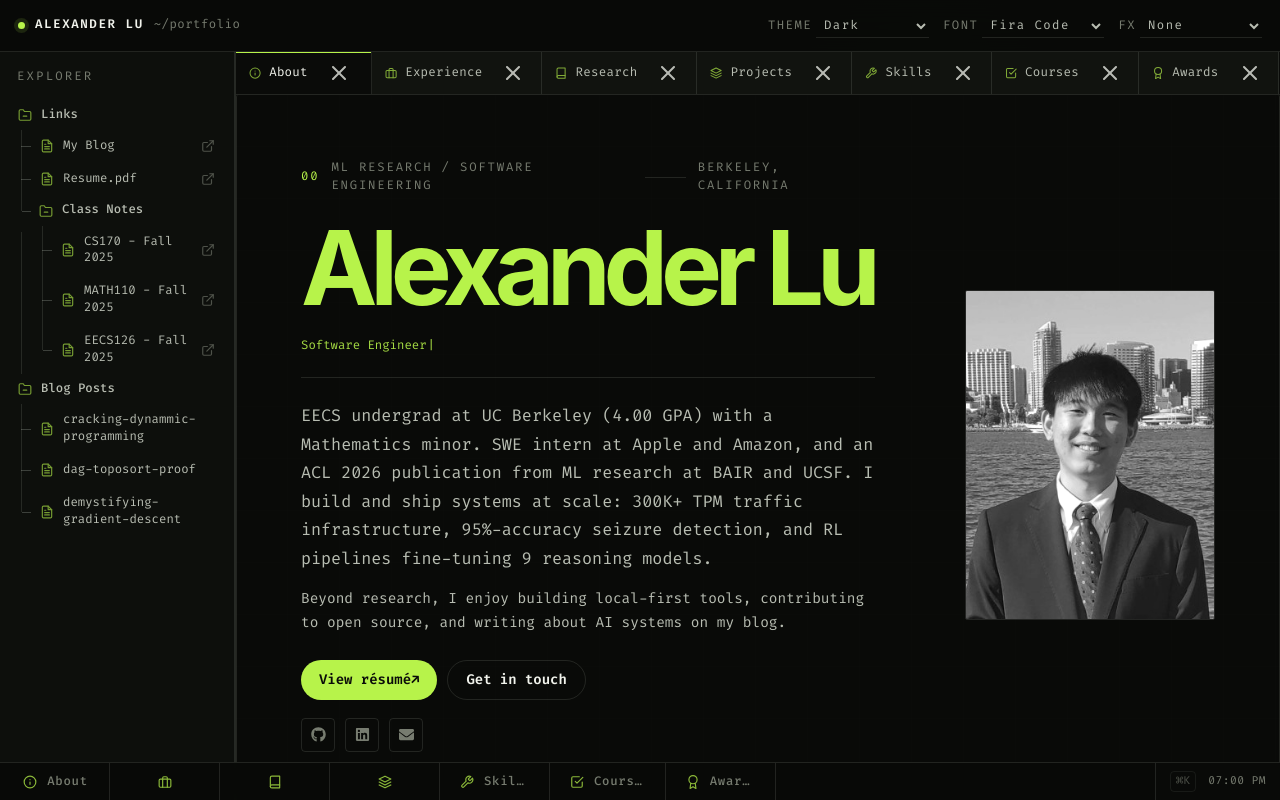
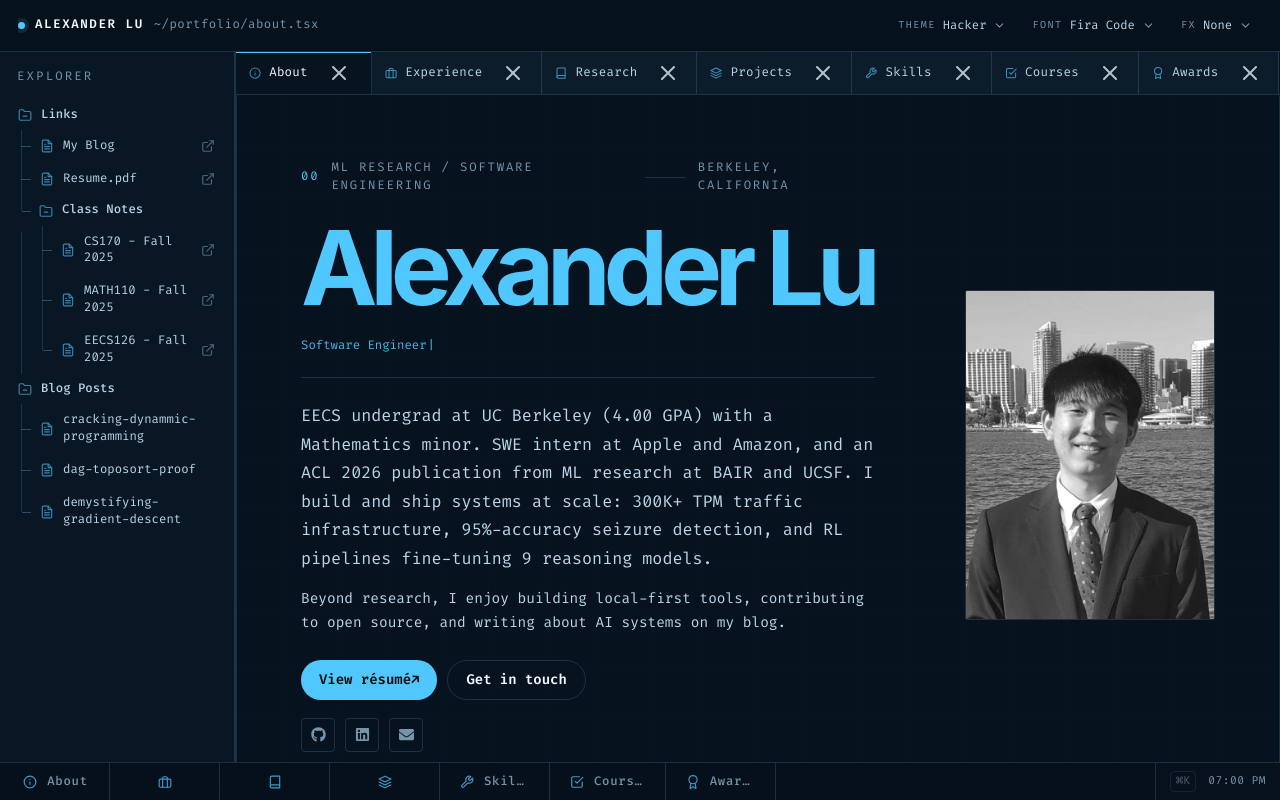
Before and after one commit to YLu-1258/alexdev, a React (Vite) app: page / in a window 1280 px wide. Built offline with nearby package versions, Linux system fonts and the light colour scheme.

Commit message:
Refine appearance controls and dynamic paths

```diff
--- a/index.html
+++ b/index.html
@@ -5,7 +5,7 @@
         <link rel="icon" type="image/svg+xml" href="/pfp.png" />
         <meta name="viewport" content="width=device-width, initial-scale=1.0" />
         <meta name="description" content="Alexander Lu — software engineer and machine learning researcher at UC Berkeley." />
-        <meta name="theme-color" content="#090a08" />
+        <meta name="theme-color" content="#06111c" />
         <title>Alexander Lu</title>
     </head>
     <body>
--- a/src/App.css
+++ b/src/App.css
@@ -5,23 +5,23 @@
 .app {
   --header-height: 52px;
   --bottom-height: 38px;
-  --bg-root: #090a08;
-  --bg-panel: #0d0f0c;
-  --bg-content: #0a0b09;
-  --bg-surface: #11130f;
-  --bg-surface-soft: #0d0f0c;
-  --bg-elevated: #171a14;
-  --text-main: #f1f3ec;
-  --text-muted: #777c70;
-  --text-soft: #b8bdb2;
-  --accent: #b7f34a;
-  --hover-surface: #171a14;
-  --card-border: rgba(220, 229, 210, 0.12);
+  --bg-root: #06111c;
+  --bg-panel: #091725;
+  --bg-content: #07131f;
+  --bg-surface: #0c1c2a;
+  --bg-surface-soft: #0a1825;
+  --bg-elevated: #10283a;
+  --text-main: #eef8ff;
+  --text-muted: #7694aa;
+  --text-soft: #b9d5e7;
+  --accent: #51c7ff;
+  --hover-surface: #10283a;
+  --card-border: rgba(104, 193, 242, 0.18);
   --container-shadow: none;
-  --container-border: rgba(220, 229, 210, 0.1);
-  --scroll-track: #0a0b09;
-  --scroll-thumb: #34382f;
-  --scroll-thumb-hover: #555d4a;
+  --container-border: rgba(104, 193, 242, 0.14);
+  --scroll-track: #07131f;
+  --scroll-thumb: #24516c;
+  --scroll-thumb-hover: #33779c;
   --header-grad-start: #0057a8;
   --header-grad-mid: #007acc;
   --header-grad-end: #0099cc;
--- a/src/App.tsx
+++ b/src/App.tsx
@@ -51,15 +51,16 @@ const App: React.FC = () => {
   const [sidebarWidth, setSidebarWidth] = useState(236);
 
   const [tabs, setTabs] = useState<Tab[]>([
-    { id: "0", title: 'About', type: 'about', content: <About /> },
-    { id: "1", title: 'Experience', type: 'experience', content: <Experiences /> },
-    { id: "2", title: 'Research', type: 'research', content: <Research /> },
-    { id: "3", title: 'Projects', type: 'projects', content: <Projects /> },
-    { id: "4", title: 'Skills', type: 'skills', content: <Skills /> },
-    { id: "5", title: 'Courses', type: 'courses', content: <Courses /> },
-    { id: "6", title: 'Awards', type: 'awards', content: <Awards /> },
+    { id: "0", title: 'About', type: 'about', path: '~/portfolio/about.tsx', content: <About /> },
+    { id: "1", title: 'Experience', type: 'experience', path: '~/portfolio/experience.tsx', content: <Experiences /> },
+    { id: "2", title: 'Research', type: 'research', path: '~/portfolio/research.tsx', content: <Research /> },
+    { id: "3", title: 'Projects', type: 'projects', path: '~/portfolio/projects.tsx', content: <Projects /> },
+    { id: "4", title: 'Skills', type: 'skills', path: '~/portfolio/skills.tsx', content: <Skills /> },
+    { id: "5", title: 'Courses', type: 'courses', path: '~/portfolio/courses.tsx', content: <Courses /> },
+    { id: "6", title: 'Awards', type: 'awards', path: '~/portfolio/awards.tsx', content: <Awards /> },
   ]);
   const [activeTabId, setActiveTabId] = useState<string>("0");
+  const [browsedPath, setBrowsedPath] = useState<string | null>(null);
   const [theme, setTheme] = useState<ThemeMode>(getInitialTheme);
   const [font, setFont] = useState<FontMode>(() => getStored(FONT_KEY, 'fira', FONT_OPTIONS));
   const [effect, setEffect] = useState<EffectMode>(() => getStored(EFFECT_KEY, 'none', EFFECT_OPTIONS));
@@ -208,6 +209,7 @@ const App: React.FC = () => {
   const handleCreateTab = async (page: Page) => {
     const foundTab = tabs.find(tab => tab.title === page.title);
     if (foundTab) {
+      setBrowsedPath(null);
       setActiveTabId(foundTab.id);
       return;
     }
@@ -216,9 +218,16 @@ const App: React.FC = () => {
       title: page.title,
       type: page.type,
       content: page.content,
+      path: page.path,
     };
     setTabs(prev => [...prev, newTab]);
+    setBrowsedPath(null);
     setActiveTabId(newTab.id);
+  };
+
+  const handleActivateTab = (id: string) => {
+    setBrowsedPath(null);
+    setActiveTabId(id);
   };
 
   const handleCreateBlog = (slug: string) => {
@@ -227,6 +236,7 @@ const App: React.FC = () => {
       const missing: Page = {
         title: `Missing post: ${slug}`,
         type: "blog",
+        path: `~/portfolio/blog/${slug}.md`,
         content: <div style={{ padding: 18 }}>Couldn’t find blog post: {slug}</div>,
       };
       handleCreateTab(missing);
@@ -236,11 +246,15 @@ const App: React.FC = () => {
     const page: Page = {
       title: post.title,
       type: "blog",
+      path: `~/portfolio/blog/${slug}.md`,
       content: <BlogPostView post={post} onOpenBlog={handleCreateBlog} />,
     };
 
     handleCreateTab(page);
   };
+
+  const activeTab = tabs.find(tab => tab.id === activeTabId);
+  const currentPath = browsedPath ?? activeTab?.path ?? '~/portfolio';
 
   return (
     <div className="app" data-theme={theme} data-font={font} data-effects={effect} ref={appRef}>
@@ -249,6 +263,7 @@ const App: React.FC = () => {
         theme={theme}
         font={font}
         effect={effect}
+        currentPath={currentPath}
         onThemeChange={setTheme}
         onFontChange={setFont}
         onEffectChange={setEffect}
@@ -264,7 +279,7 @@ const App: React.FC = () => {
             onMouseDown={(e) => e.preventDefault()}
           >
             <div className="app-sidebar-content">
-              <FileTree handleCreateBlog={handleCreateBlog} />
+              <FileTree handleCreateBlog={handleCreateBlog} onBrowsePath={setBrowsedPath} />
             </div>
             <div className="app-sidebar-resizer" onMouseDown={startResizing} />
           </div>
@@ -274,7 +289,7 @@ const App: React.FC = () => {
           tabs={tabs}
           setTabs={setTabs}
           activeTabId={activeTabId}
-          setActiveTabId={setActiveTabId}
+          onActivateTab={handleActivateTab}
         />
 
       </div>
--- a/src/components/BottomBar.tsx
+++ b/src/components/BottomBar.tsx
@@ -43,6 +43,7 @@ const BottomBar: React.FC<BottomBarProps> = ({ handleCreateTab }) => {
   const createPage = (p: (typeof pages)[number]): Page => ({
     title: p.title,
     type: p.type,
+    path: `~/portfolio/${p.type}.tsx`,
     content: p.element,
   });
 
--- a/src/components/CommandPalette.tsx
+++ b/src/components/CommandPalette.tsx
@@ -59,7 +59,7 @@ export default function CommandPalette({ open, onClose, onNavigate, onOpenBlog }
       label: s.label,
       hint: 'Section',
       icon: s.icon,
-      action: () => { onNavigate({ title: s.label, type: s.type, content: s.element }); onClose(); },
+      action: () => { onNavigate({ title: s.label, type: s.type, path: `~/portfolio/${s.type}.tsx`, content: s.element }); onClose(); },
     })),
     ...allPosts.map(p => ({
       id: p.slug,
--- a/src/components/FileTree.tsx
+++ b/src/components/FileTree.tsx
@@ -4,7 +4,10 @@ import "./css/FileTree.css";
 
 interface FileTreeProps {
   handleCreateBlog: (slug: string) => void;
+  onBrowsePath: (path: string) => void;
 }
+
+const pathSegment = (name: string) => name.toLowerCase().replace(/\s+/g, '-');
 
 type TreeNode =
   | {
@@ -52,8 +55,12 @@ function insertPath(root: TreeNode[], parts: string[], slug: string) {
 const BlogFile: React.FC<{
   node: Extract<TreeNode, { type: "blog" }>;
   onOpen: (slug: string) => void;
-}> = ({ node, onOpen }) => (
-  <div className="tree-item file" onClick={() => onOpen(node.slug)}>
+  onBrowsePath: (path: string) => void;
+}> = ({ node, onOpen, onBrowsePath }) => (
+  <div className="tree-item file" onClick={() => {
+    onBrowsePath(`~/portfolio/blog/${node.slug}.md`);
+    onOpen(node.slug);
+  }}>
     <FiFileText />
     <span>{node.name}</span>
   </div>
@@ -61,8 +68,10 @@ const BlogFile: React.FC<{
 
 const ExternalFile: React.FC<{
   node: Extract<TreeNode, { type: "external" }>;
-}> = ({ node }) => (
-  <div className="tree-item file">
+  path: string;
+  onBrowsePath: (path: string) => void;
+}> = ({ node, path, onBrowsePath }) => (
+  <div className="tree-item file" onClick={() => onBrowsePath(path)}>
     <FiFileText />
     <a
       href={node.href}
@@ -150,12 +159,17 @@ const tree: TreeNode[] = [
 const Folder: React.FC<{
   node: Extract<TreeNode, { type: "folder" }>;
   onOpen: (slug: string) => void;
-}> = ({ node, onOpen }) => {
+  path: string;
+  onBrowsePath: (path: string) => void;
+}> = ({ node, onOpen, path, onBrowsePath }) => {
   const [open, setOpen] = useState(true);
 
   return (
     <div className="tree-node">
-      <div className="tree-item folder" onClick={() => setOpen(!open)}>
+      <div className="tree-item folder" onClick={() => {
+        onBrowsePath(path);
+        setOpen(!open);
+      }}>
         {open ? <FiFolderMinus /> : <FiFolderPlus />}
         <span>{node.name}</span>
       </div>
@@ -164,12 +178,12 @@ const Folder: React.FC<{
         <div className="tree-children">
           {node.children.map((child, i) => {
             if (child.type === "folder") {
-                return <Folder key={i} node={child} onOpen={onOpen} />;
+                return <Folder key={i} node={child} onOpen={onOpen} path={`${path}/${pathSegment(child.name)}`} onBrowsePath={onBrowsePath} />;
             }
             if (child.type === "blog") {
-                return <BlogFile key={i} node={child} onOpen={onOpen} />;
+                return <BlogFile key={i} node={child} onOpen={onOpen} onBrowsePath={onBrowsePath} />;
             }
-            return <ExternalFile key={i} node={child} />;
+            return <ExternalFile key={i} node={child} path={`${path}/${pathSegment(child.name)}`} onBrowsePath={onBrowsePath} />;
           })}
         </div>
       )}
@@ -177,12 +191,12 @@ const Folder: React.FC<{
   );
 };
 
-const FileTree: React.FC<FileTreeProps> = ({ handleCreateBlog }) => {
+const FileTree: React.FC<FileTreeProps> = ({ handleCreateBlog, onBrowsePath }) => {
   return (
     <div className="file-tree">
       {tree.map((node, i) =>
         node.type === "folder" ? (
-          <Folder key={i} node={node} onOpen={handleCreateBlog} />
+          <Folder key={i} node={node} onOpen={handleCreateBlog} path={`~/portfolio/${pathSegment(node.name)}`} onBrowsePath={onBrowsePath} />
         ) : null
       )}
     </div>
--- a/src/components/Header.tsx
+++ b/src/components/Header.tsx
@@ -1,14 +1,51 @@
-import React from 'react';
+import React, { useEffect, useRef, useState } from 'react';
+import { FiCheck, FiChevronDown } from 'react-icons/fi';
 import './css/Header.css';
 
 type ThemeMode = 'dark' | 'light' | 'ocean' | 'sunset' | 'forest' | 'nord' | 'midnight' | 'rose';
 type FontMode = 'fira' | 'serif' | 'rounded' | 'system' | 'mono';
 type EffectMode = 'none' | 'glow' | 'grain' | 'scanlines' | 'blur' | 'neon';
+type ControlKey = 'theme' | 'font' | 'effect';
+
+interface Choice {
+    value: string;
+    label: string;
+    detail?: string;
+}
+
+const THEME_CHOICES: Choice[] = [
+    { value: 'dark', label: 'Hacker', detail: 'Blue-black' },
+    { value: 'light', label: 'Light', detail: 'Paper' },
+    { value: 'ocean', label: 'Ocean', detail: 'Teal' },
+    { value: 'sunset', label: 'Sunset', detail: 'Warm' },
+    { value: 'forest', label: 'Forest', detail: 'Green' },
+    { value: 'nord', label: 'Nord', detail: 'Cool' },
+    { value: 'midnight', label: 'Midnight', detail: 'Violet' },
+    { value: 'rose', label: 'Rose', detail: 'Pink' },
+];
+
+const FONT_CHOICES: Choice[] = [
+    { value: 'fira', label: 'Fira Code', detail: 'Editor' },
+    { value: 'mono', label: 'Monospace', detail: 'Terminal' },
+    { value: 'serif', label: 'Serif', detail: 'Editorial' },
+    { value: 'rounded', label: 'Rounded', detail: 'Soft' },
+    { value: 'system', label: 'System', detail: 'Native' },
+];
+
+const EFFECT_CHOICES: Choice[] = [
+    { value: 'none', label: 'None' },
+    { value: 'glow', label: 'Glow' },
+    { value: 'grain', label: 'Grain' },
+    { value: 'scanlines', label: 'Scanlines' },
+    { value: 'blur', label: 'Glass' },
+    { value: 'neon', label: 'Neon' },
+];
 
 interface HeaderProps {
     theme: ThemeMode;
     font: FontMode;
     effect: EffectMode;
+    currentPath: string;
     onThemeChange: (value: ThemeMode) => void;
     onFontChange: (value: FontMode) => void;
     onEffectChange: (value: EffectMode) => void;
@@ -18,54 +55,95 @@ const Header: React.FC<HeaderProps> = ({
     theme,
     font,
     effect,
+    currentPath,
     onThemeChange,
     onFontChange,
     onEffectChange,
 }) => {
+    const [openControl, setOpenControl] = useState<ControlKey | null>(null);
+    const controlsRef = useRef<HTMLDivElement>(null);
+
+    useEffect(() => {
+        const onPointerDown = (event: PointerEvent) => {
+            if (!controlsRef.current?.contains(event.target as Node)) setOpenControl(null);
+        };
+        const onKeyDown = (event: KeyboardEvent) => {
+            if (event.key === 'Escape') setOpenControl(null);
+        };
+        document.addEventListener('pointerdown', onPointerDown);
+        window.addEventListener('keydown', onKeyDown);
+        return () => {
+            document.removeEventListener('pointerdown', onPointerDown);
+            window.removeEventListener('keydown', onKeyDown);
+        };
+    }, []);
+
+    const renderControl = (
+        key: ControlKey,
+        label: string,
+        value: string,
+        choices: Choice[],
+        onChange: (next: string) => void,
+    ) => {
+        const isOpen = openControl === key;
+        const selected = choices.find(choice => choice.value === value) ?? choices[0];
+
+        return (
+            <div className={`control-menu ${isOpen ? 'open' : ''}`}>
+                <button
+                    className="control-trigger"
+                    type="button"
+                    aria-haspopup="listbox"
+                    aria-expanded={isOpen}
+                    onClick={() => setOpenControl(isOpen ? null : key)}
+                >
+                    <span className="control-label">{label}</span>
+                    <span className="control-value">{selected.label}</span>
+                    <FiChevronDown className="control-chevron" aria-hidden="true" />
+                </button>
+                <div
+                    className="control-dropdown"
+                    role="listbox"
+                    aria-label={`${label} options`}
+                    aria-hidden={!isOpen}
+                >
+                    {choices.map(choice => (
+                        <button
+                            key={choice.value}
+                            className={`control-option ${choice.value === value ? 'selected' : ''}`}
+                            type="button"
+                            role="option"
+                            aria-selected={choice.value === value}
+                            tabIndex={isOpen ? 0 : -1}
+                            onClick={() => {
+                                onChange(choice.value);
+                                setOpenControl(null);
+                            }}
+                        >
+                            <span className={`control-swatch control-swatch--${key}`} aria-hidden="true" />
+                            <span className="control-option-label">{choice.label}</span>
+                            {choice.detail && <span className="control-option-detail">{choice.detail}</span>}
+                            <FiCheck className="control-check" aria-hidden="true" />
+                        </button>
+                    ))}
+                </div>
+            </div>
+        );
+    };
+
     return (
-        <div className="header">
+        <header className="header">
             <div className="header-brand">
                 <span className="header-signal" aria-hidden="true" />
                 <span className="header-title">Alexander Lu</span>
-                <span className="header-path">~/portfolio</span>
+                <span className="header-path" title={currentPath}>{currentPath}</span>
             </div>
-            <div className="theme-controls" aria-label="Theme controls">
-                <label className="theme-control-item">
-                    <span>Theme</span>
-                    <select value={theme} onChange={(e) => onThemeChange(e.target.value as ThemeMode)}>
-                        <option value="dark">Dark</option>
-                        <option value="light">Light</option>
-                        <option value="ocean">Ocean</option>
-                        <option value="sunset">Sunset</option>
-                        <option value="forest">Forest</option>
-                        <option value="nord">Nord</option>
-                        <option value="midnight">Midnight</option>
-                        <option value="rose">Rose</option>
-                    </select>
-                </label>
-                <label className="theme-control-item">
-                    <span>Font</span>
-                    <select value={font} onChange={(e) => onFontChange(e.target.value as FontMode)}>
-                        <option value="fira">Fira Code</option>
-                        <option value="mono">Monospace</option>
-                        <option value="serif">Serif</option>
-                        <option value="rounded">Rounded</option>
-                        <option value="system">System</option>
-                    </select>
-                </label>
-                <label className="theme-control-item">
-                    <span>FX</span>
-                    <select value={effect} onChange={(e) => onEffectChange(e.target.value as EffectMode)}>
-                        <option value="none">None</option>
-                        <option value="glow">Glow</option>
-                        <option value="grain">Grain</option>
-                        <option value="scanlines">Scanlines</option>
-                        <option value="blur">Blur</option>
-                        <option value="neon">Neon</option>
-                    </select>
-                </label>
+            <div className="theme-controls" aria-label="Appearance controls" ref={controlsRef}>
+                {renderControl('theme', 'Theme', theme, THEME_CHOICES, value => onThemeChange(value as ThemeMode))}
+                {renderControl('font', 'Font', font, FONT_CHOICES, value => onFontChange(value as FontMode))}
+                {renderControl('effect', 'FX', effect, EFFECT_CHOICES, value => onEffectChange(value as EffectMode))}
             </div>
-        </div>
+        </header>
     );
 };
 
--- a/src/components/MainDisplay.tsx
+++ b/src/components/MainDisplay.tsx
@@ -5,7 +5,7 @@ import { Tab } from './types';
 interface MainDisplayProps {
   tabs: Tab[];
   activeTabId: string | "0";
-  setActiveTabId: React.Dispatch<React.SetStateAction<string>>;
+  onActivateTab: (id: string) => void;
   setTabs: React.Dispatch<React.SetStateAction<Tab[]>>;
 }
 
@@ -13,7 +13,7 @@ const MainDisplay: React.FC<MainDisplayProps> = ({
   tabs,
   setTabs,
   activeTabId,
-  setActiveTabId,
+  onActivateTab,
 }) => {
   const onCloseTab = (id: string) => {
     const tabIndex = tabs.findIndex(tab => tab.id === id);
@@ -24,9 +24,9 @@ const MainDisplay: React.FC<MainDisplayProps> = ({
 
     if (newTabs.length > 0) {
       const nextActiveTab = newTabs[tabIndex] || newTabs[tabIndex - 1];
-      if (nextActiveTab) setActiveTabId(nextActiveTab.id);
+      if (nextActiveTab) onActivateTab(nextActiveTab.id);
     } else {
-      setActiveTabId("0");
+      onActivateTab("0");
     }
   };
 
@@ -36,7 +36,7 @@ const MainDisplay: React.FC<MainDisplayProps> = ({
         tabs={tabs}
         onCloseTab={onCloseTab}
         activeTabId={activeTabId}
-        setActiveTabId={setActiveTabId}
+        onActivateTab={onActivateTab}
       />
 
       <div className="content">
--- a/src/components/TabBar.tsx
+++ b/src/components/TabBar.tsx
@@ -7,7 +7,7 @@ interface TabBarProps {
   tabs: Tab[];
   onCloseTab: (id: string) => void;
   activeTabId: string;
-  setActiveTabId: React.Dispatch<React.SetStateAction<string>>;
+  onActivateTab: (id: string) => void;
 }
 
 const iconFor = (type: Tab["type"]) => {
@@ -33,7 +33,7 @@ const iconFor = (type: Tab["type"]) => {
   }
 };
 
-const TabBar: React.FC<TabBarProps> = ({ tabs, onCloseTab, activeTabId, setActiveTabId }) => {
+const TabBar: React.FC<TabBarProps> = ({ tabs, onCloseTab, activeTabId, onActivateTab }) => {
   const scrollerRef = useRef<HTMLDivElement | null>(null);
 
   // Optional: wheel scroll horizontally when hovering the bar (nice on mouse wheels)
@@ -60,7 +60,7 @@ const TabBar: React.FC<TabBarProps> = ({ tabs, onCloseTab, activeTabId, setActiv
           <div
             key={tab.id}
             className={`tab ${tab.id === activeTabId ? "active" : ""}`}
-            onClick={() => setActiveTabId(tab.id)}
+            onClick={() => onActivateTab(tab.id)}
             title={tab.title}
           >
             {iconFor(tab.type)}
--- a/src/components/css/Header.css
+++ b/src/components/css/Header.css
@@ -9,6 +9,8 @@
     gap: 20px;
     backdrop-filter: blur(14px);
     -webkit-backdrop-filter: blur(14px);
+    position: relative;
+    z-index: 2000;
 }
 
 .header-brand {
@@ -16,6 +18,8 @@
     align-items: center;
     min-width: 0;
     gap: 10px;
+    flex: 1;
+    overflow: hidden;
 }
 
 .header-signal {
@@ -41,12 +45,16 @@
     font-size: 0.75rem;
     letter-spacing: 0.04em;
     white-space: nowrap;
+    overflow: hidden;
+    text-overflow: ellipsis;
+    transition: color 0.2s ease;
 }
 
 .theme-controls {
     display: flex;
     align-items: center;
-    gap: 14px;
+    gap: 6px;
+    flex-shrink: 0;
 }
 
 .theme-control-item {
@@ -71,6 +79,160 @@
     cursor: pointer;
 }
 
+.control-menu {
+    position: relative;
+}
+
+.control-trigger {
+    min-height: 34px;
+    display: inline-flex;
+    align-items: center;
+    gap: 7px;
+    padding: 0 9px;
+    border: 1px solid transparent;
+    border-radius: 5px;
+    background: transparent;
+    color: var(--text-soft);
+    font: inherit;
+    cursor: pointer;
+    transition: color 0.18s ease, background 0.18s ease, border-color 0.18s ease;
+}
+
+.control-trigger:hover,
+.control-menu.open .control-trigger {
+    color: var(--text-main);
+    background: var(--bg-elevated);
+    border-color: var(--card-border);
+}
+
+.control-label {
+    color: var(--text-muted);
+    font-size: 0.62rem;
+    letter-spacing: 0.14em;
+    text-transform: uppercase;
+}
+
+.control-value {
+    font-size: 0.74rem;
+    white-space: nowrap;
+}
+
+.control-chevron {
+    width: 13px;
+    height: 13px;
+    color: var(--text-muted);
+    transition: transform 0.22s ease, color 0.18s ease;
+}
+
+.control-menu.open .control-chevron {
+    color: var(--accent);
+    transform: rotate(180deg);
+}
+
+.control-dropdown {
+    position: absolute;
+    top: calc(100% + 8px);
+    right: 0;
+    width: max-content;
+    min-width: 208px;
+    max-height: min(360px, calc(100vh - 80px));
+    overflow-y: auto;
+    padding: 6px;
+    border: 1px solid var(--card-border);
+    border-radius: 8px;
+    background: color-mix(in srgb, var(--bg-elevated) 96%, transparent);
+    box-shadow: 0 18px 54px rgba(0, 0, 0, 0.46), 0 0 0 1px color-mix(in srgb, var(--accent) 5%, transparent);
+    backdrop-filter: blur(18px) saturate(1.15);
+    -webkit-backdrop-filter: blur(18px) saturate(1.15);
+    opacity: 0;
+    visibility: hidden;
+    pointer-events: none;
+    transform: translateY(-7px) scale(0.98);
+    transform-origin: top right;
+    transition: opacity 0.18s ease, transform 0.22s cubic-bezier(0.2, 0.8, 0.2, 1), visibility 0s linear 0.22s;
+}
+
+.control-menu.open .control-dropdown {
+    opacity: 1;
+    visibility: visible;
+    pointer-events: auto;
+    transform: translateY(0) scale(1);
+    transition-delay: 0s;
+}
+
+.control-option {
+    width: 100%;
+    min-height: 38px;
+    display: grid;
+    grid-template-columns: 14px minmax(82px, 1fr) auto 14px;
+    align-items: center;
+    gap: 9px;
+    padding: 0 9px;
+    border: 0;
+    border-radius: 4px;
+    background: transparent;
+    color: var(--text-soft);
+    font: inherit;
+    text-align: left;
+    cursor: pointer;
+    transition: color 0.14s ease, background 0.14s ease;
+}
+
+.control-option:hover,
+.control-option:focus-visible {
+    background: color-mix(in srgb, var(--accent) 10%, transparent);
+    color: var(--text-main);
+    outline: none;
+}
+
+.control-option-label {
+    font-size: 0.76rem;
+}
+
+.control-option-detail {
+    color: var(--text-muted);
+    font-size: 0.66rem;
+}
+
+.control-check {
+    width: 14px;
+    height: 14px;
+    color: var(--accent);
+    opacity: 0;
+}
+
+.control-option.selected .control-check {
+    opacity: 1;
+}
+
+.control-swatch {
+    display: block;
+    justify-self: center;
+    color: var(--accent);
+}
+
+.control-swatch--theme {
+    width: 7px;
+    height: 7px;
+    border-radius: 50%;
+    background: currentColor;
+    box-shadow: 0 0 0 3px color-mix(in srgb, var(--accent) 12%, transparent);
+}
+
+.control-swatch--font {
+    width: 10px;
+    height: 8px;
+    border-top: 1px solid currentColor;
+    border-bottom: 1px solid currentColor;
+}
+
+.control-swatch--effect {
+    width: 8px;
+    height: 8px;
+    border: 1px solid currentColor;
+    border-radius: 50%;
+}
+
 @media (max-width: 860px) {
     .header {
         height: 52px;
@@ -85,13 +247,40 @@
         gap: 8px;
     }
 
-    .theme-control-item > span,
-    .header-path {
+    .header-title,
+    .control-label {
         display: none;
     }
 
-    .theme-control-item select {
-        min-width: 0;
-        max-width: 76px;
+    .header-path {
+        font-size: 0.68rem;
+    }
+
+    .control-trigger {
+        min-height: 32px;
+        gap: 4px;
+        padding-inline: 7px;
+    }
+
+    .control-value {
+        font-size: 0.68rem;
     }
 }
+
+@media (max-width: 600px) {
+    .header {
+        gap: 8px;
+    }
+
+    .header-brand {
+        gap: 7px;
+    }
+
+    .header-path {
+        max-width: 34vw;
+    }
+
+    .control-menu:last-child {
+        display: none;
+    }
+}
--- a/src/components/types.tsx
+++ b/src/components/types.tsx
@@ -3,10 +3,12 @@ export interface Tab {
     title: string;
     type: 'blog' | 'about' | 'awards' | 'projects' | 'experience' | 'skills' | 'research' | 'courses';
     content: React.ReactNode;
+    path?: string;
 }
 
 export interface Page {
     title: string;
     type: 'blog' | 'about' | 'awards' | 'projects' | 'experience' | 'skills' | 'research' | 'courses';
     content: React.ReactNode;
+    path?: string;
 }
```
Also changed, not shown: src/content/portfolio/research.json (+10 -0 lines).
